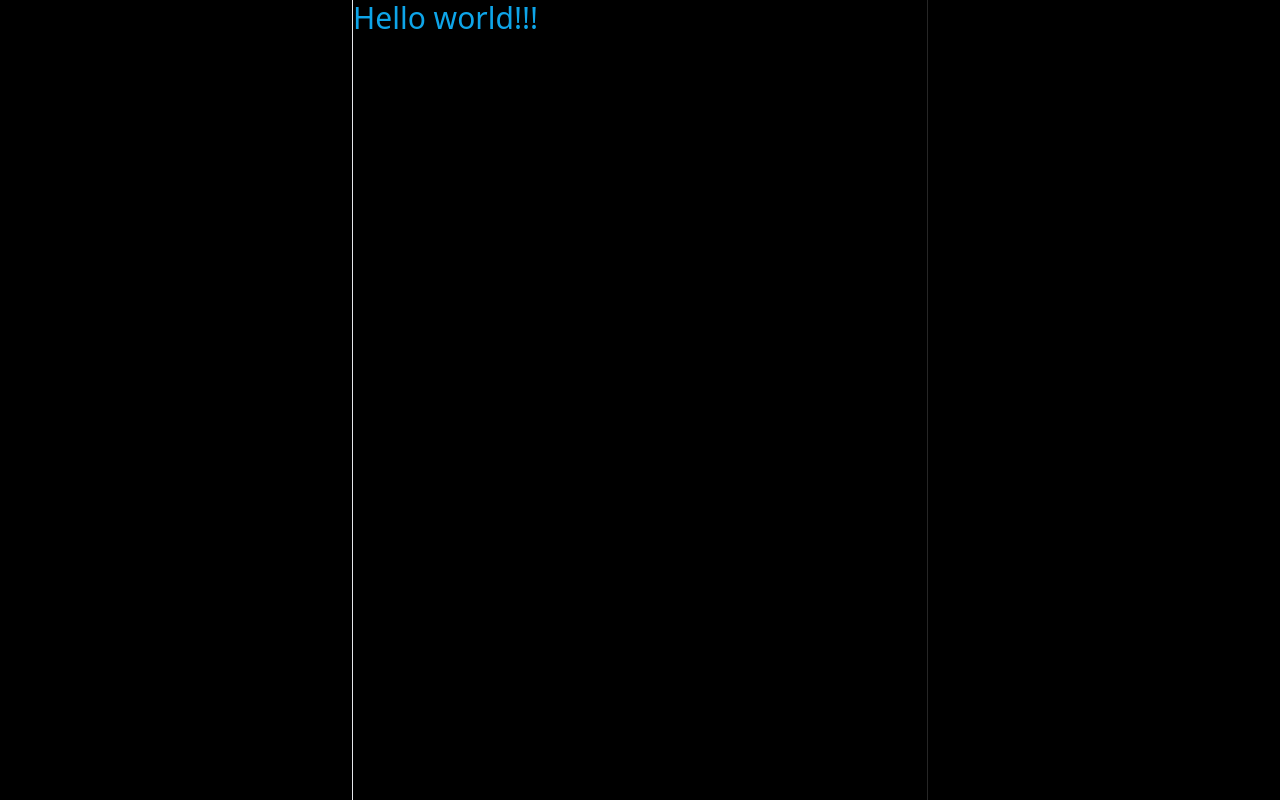
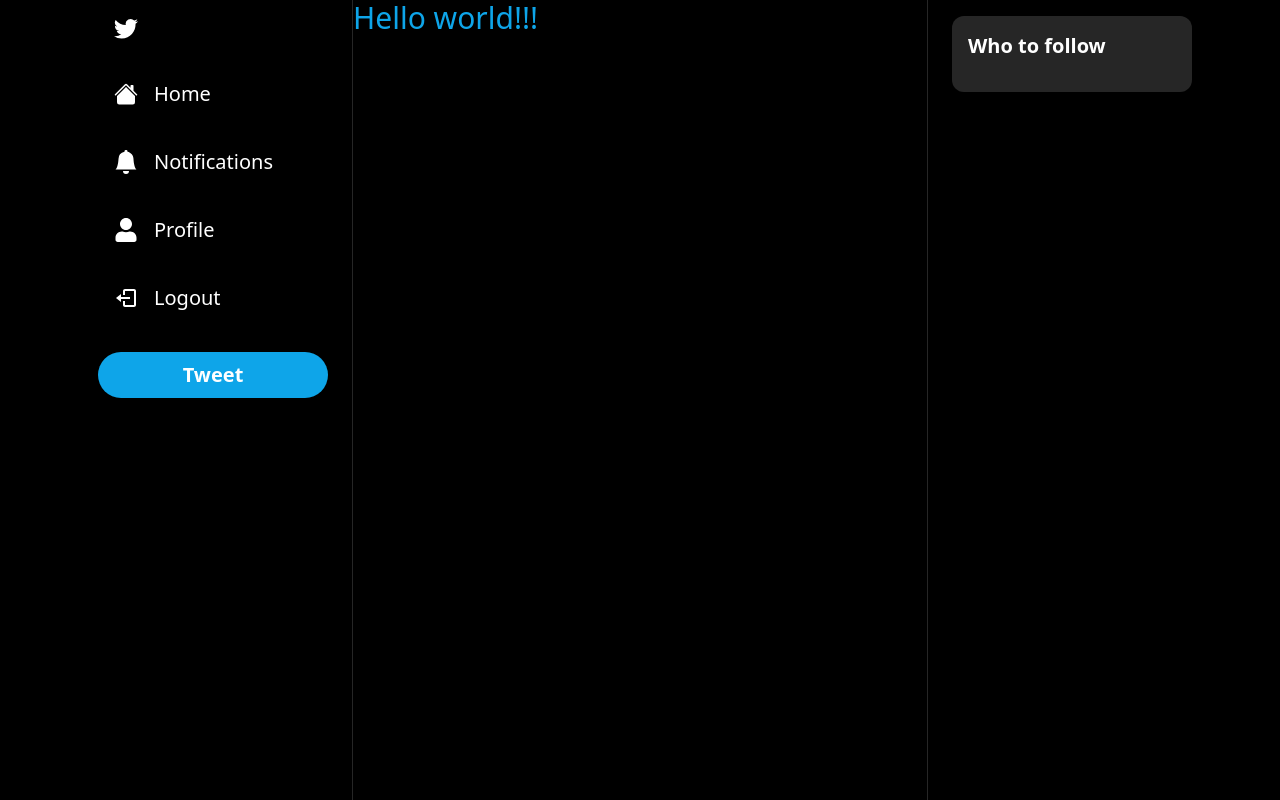
Before and after one commit to DipuHaider/Twitterclone, a Next.js app: page / in a window 1280 px wide. Built offline with nearby package versions, Linux system fonts and the light colour scheme.

Commit message:
SIdebar components

```diff
--- a/components/Layout.tsx
+++ b/components/Layout.tsx
@@ -1,3 +1,4 @@
+import FollowBar from './layout/FollowBar';
 import Sidebar from './layout/Sidebar';
 
 interface LayoutProps {
@@ -10,9 +11,10 @@
         <div className="container h-full mx-auto xl:px-30 max-w-6xl">
             <div className="grid grid-cols-4 h-full">
                 <Sidebar />
-                <div className="col-span-3 lg:col-span-2 border-x-[1px] border-e-neutral-800">
+                <div className="col-span-3 lg:col-span-2 border-x-[1px] border-neutral-800">
                     {children}
                 </div>
+                <FollowBar />
             </div>
         </div>
     </div>
--- /dev/null
+++ b/components/layout/FollowBar.tsx
@@ -0,0 +1,15 @@
+const FollowBar = () => {
+    return (
+        <div className="px-6 py-4 lg:block">
+            <div className="bg-neutral-800 rounded-xl p-4">
+                <h2 className="text-white text-xl font-semibold">Who to follow</h2>
+                <div className="flex flex-col gap-6 mt-4">
+                { /*TODO USER LIST */}
+                </div>
+            </div>
+
+        </div>
+    );
+}
+
+export default FollowBar;
--- a/components/layout/Sidebar.tsx
+++ b/components/layout/Sidebar.tsx
@@ -1,7 +1,12 @@
 
 import { BsHouseFill, BsBellFill } from 'react-icons/bs';
 import { FaUser } from 'react-icons/fa';
+import { BiLogOut } from 'react-icons/bi';
+
 import SidebarLogo from './SidebarLogo';
+import SidebarItem from './SidebarItem';
+import SidebarTweetButton from './SidebarTweetButton';
+
 
 const Sidebar = () => {
     const items = [
@@ -27,6 +32,14 @@
         <div className='flex flex-col items-end'>
             <div className='space-y-2 lg:w-[230px]'>
                 <SidebarLogo />
+                {items.map((item) => (
+                    <SidebarItem key={item.href}
+                    href={item.href}
+                    label={item.label}
+                    icon={item.icon} />
+                ))}
+                <SidebarItem onClick={() => {}} icon={BiLogOut} label='Logout'/>
+                <SidebarTweetButton />
             </div>
         </div>
     </div>
--- /dev/null
+++ b/components/layout/SidebarItem.tsx
@@ -0,0 +1,32 @@
+import { IconType } from "react-icons";
+
+interface SidebarItemProps {
+    label: string;
+    href?: string;
+    icon: IconType
+    onClick?: () => void;
+}
+
+const SidebarItem: React.FC<SidebarItemProps> = ({
+    label,
+    href,
+    icon: Icon,
+    onClick
+}) => {
+    return (
+        <div className="flex flex-row items-center">
+            <div className="relative rounded-full h-14 w-14 flex items-center justify-center p-4 hover:bg-slate-300 hover:bg-opacity-10
+            cursor-pointer lg:hidden">
+                <Icon size={28} color='white'/>
+            </div>
+            <div className="relative hidden lg:flex items-center gap-4 p-4 rounded-full hover:bg-slate-300 hover:bg-opacity-10 cursor-pointer">
+                <Icon size={24} color='white'/>
+                <p className="hidden lg:block text-white text-xl">
+                    {label}
+                </p>
+            </div>
+        </div>
+    );
+}
+
+export default SidebarItem;
--- a/components/layout/SidebarLogo.tsx
+++ b/components/layout/SidebarLogo.tsx
@@ -1,11 +1,14 @@
 import { useRouter } from 'next/router';
+import { BsTwitter } from 'react-icons/bs';
 
 const SidebarLogo = () => {
     const router = useRouter();
 
     return (
-        <div className='rounded-full h-14 w-14 p-4 flex items-center justify-center hover:bg-blue-300 hover:bg-opacity-10 cursor-pointer transition'>
-            <div></div>
+        <div
+        onClick={ () => router.push('/')}
+        className='rounded-full h-14 w-14 p-4 flex items-center justify-center hover:bg-blue-300 hover:bg-opacity-10 cursor-pointer transition'>
+            <BsTwitter size={28} color='white'/>
         </div>
     );
 }
--- /dev/null
+++ b/components/layout/SidebarTweetButton.tsx
@@ -0,0 +1,21 @@
+import { useRouter } from "next/router";
+import { FaFeather } from "react-icons/fa";
+
+const SidebarTweetButton = () => {
+    const router = useRouter();
+    return (
+        <div onClick={() => router.push('/')}>
+            <div className="mt-6 lg:hidden rounded-full h-14 w-14 p-4 flex items-center justify-center bg-sky-500 hover:bg-opacity-80 transition cursor-pointer">
+            <FaFeather size={24} color="white"/>
+            </div>
+            <div className="mt-6 hidden lg:block px-4 py-2 rounded-full bg-sky-500 hover:bg-opacity-90 cursor-pointer transition">
+                <p className="hidden lg:block text-center font-semibold text-white text-[20px]">
+                    Tweet
+                </p>
+
+            </div>
+        </div>
+    );
+}
+
+export default SidebarTweetButton;
```
